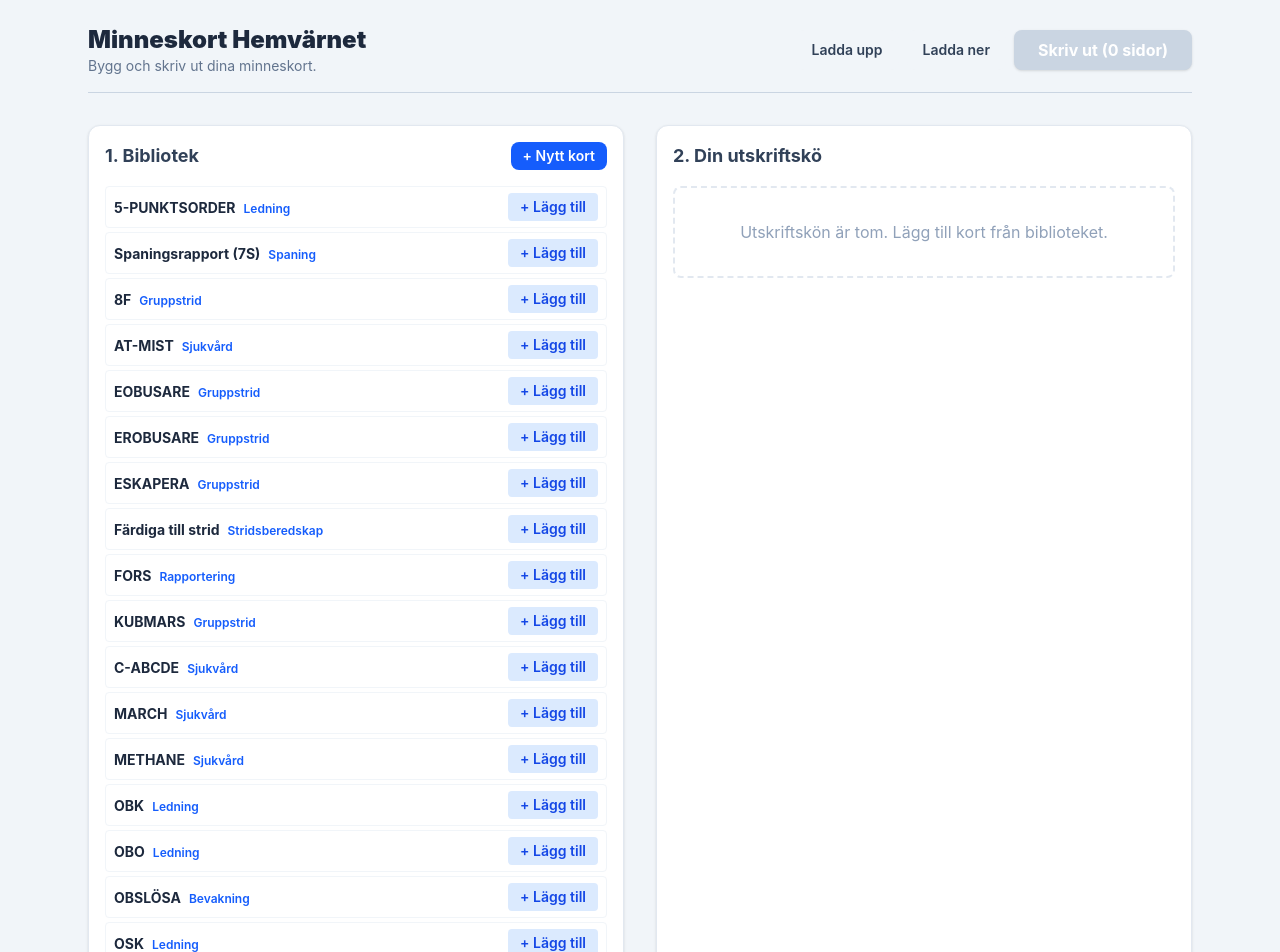
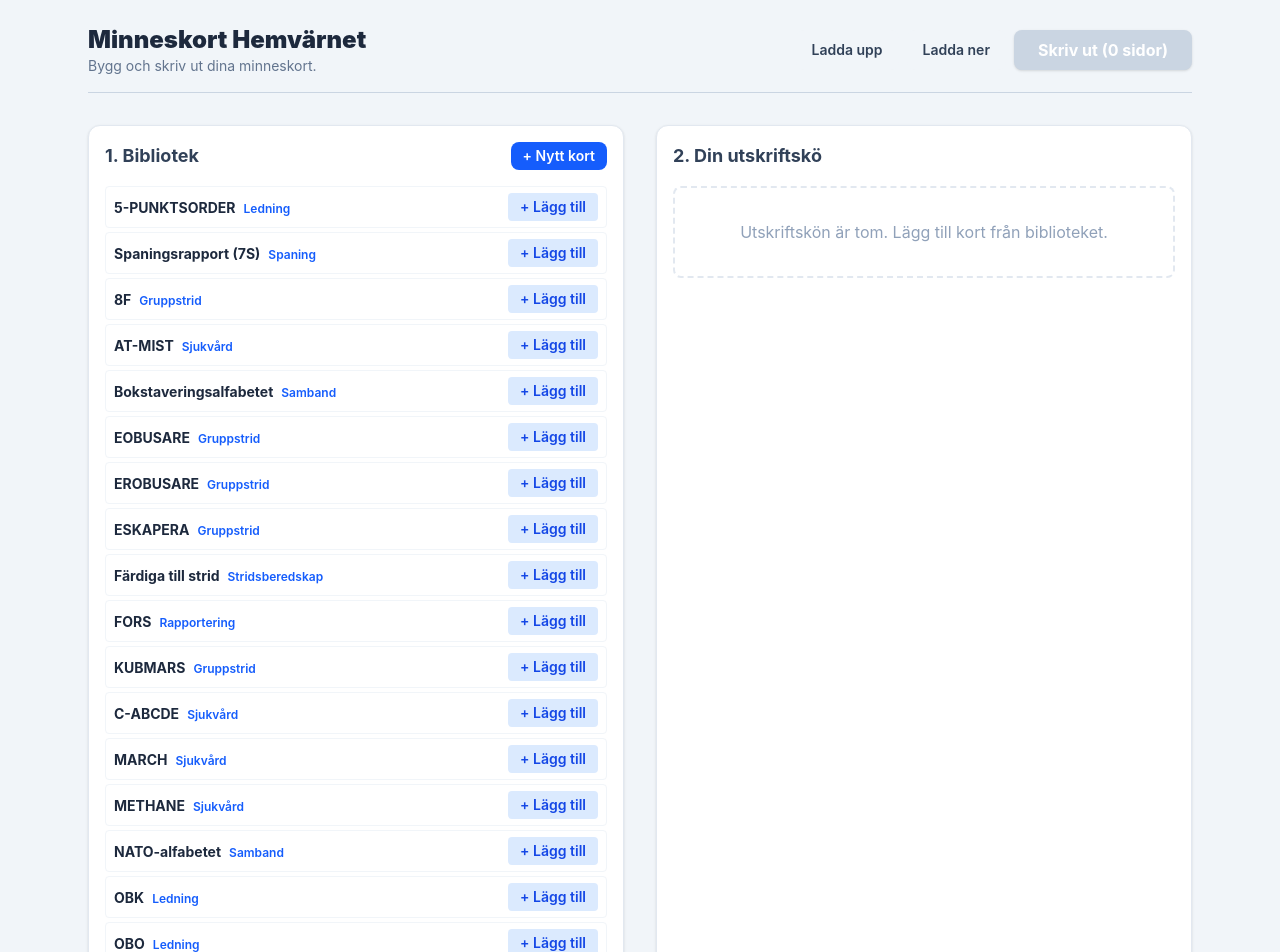
Before and after one commit to NicklasAndersson/minneskort, a React (Vite) app: page / in a window 1280 px wide. Shown: the top 952 px of the page. Built offline with nearby package versions, Linux system fonts and the light colour scheme.

Commit message:
Lägg till kort för svenska bokstaveringsalfabetet och NATO-alfabetet

```diff
--- /dev/null
+++ b/src/cards/bokstaveringsalfabetet.js
@@ -0,0 +1,14 @@
+export default {
+  id: "bokstaveringsalfabetet-svenska",
+  category: "Samband",
+  layout: "foldable",
+  title: "Bokstaveringsalfabetet",
+  subtitle: "Svenska",
+  content: {
+    type: "freetext",
+    text: "**A** Adam \u00b7 **B** Bertil\n**C** Cesar \u00b7 **D** David\n**E** Erik \u00b7 **F** Filip\n**G** Gustav \u00b7 **H** Helge\n**I** Ivar \u00b7 **J** Johan\n**K** Kalle \u00b7 **L** Ludvig\n**M** Martin \u00b7 **N** Niklas\n**O** Olof \u00b7 **P** Petter\n**Q** Quintus \u00b7 **R** Rudolf\n**S** Sigurd \u00b7 **T** Tore\n**U** Urban \u00b7 **V** Viktor\n**W** Wilhelm \u00b7 **X** Xerxes\n**Y** Yngve \u00b7 **Z** Z\u00e4ta\n**\u00c5** \u00c5ke \u00b7 **\u00c4** \u00c4rlig \u00b7 **\u00d6** \u00d6sten",
+    sources: [
+      { title: "Bokstavering – Wikipedia (sv)", url: "https://sv.wikipedia.org/wiki/Bokstavering" },
+    ],
+  },
+};
--- a/src/cards/index.js
+++ b/src/cards/index.js
@@ -2,6 +2,7 @@ import femPunktsorder from "./5-punktsordern.js";
 import sjuS from "./7s.js";
 import attaF from "./8f.js";
 import atmist from "./atmist.js";
+import bokstaveringsalfabetet from "./bokstaveringsalfabetet.js";
 import eobusare from "./eobusare.js";
 import erobusare from "./erobusare.js";
 import eskapera from "./eskapera.js";
@@ -11,6 +12,7 @@ import kubmars from "./kubmars.js";
 import lCabcde from "./c-abcde.js";
 import march from "./march.js";
 import methane from "./methane.js";
+import natoAlfabetet from "./nato-alfabetet.js";
 import obk from "./obk.js";
 import obo from "./obo.js";
 import obslosa from "./obslosa.js";
@@ -26,6 +28,7 @@ const initialCards = [
   sjuS,
   attaF,
   atmist,
+  bokstaveringsalfabetet,
   eobusare,
   erobusare,
   eskapera,
@@ -35,6 +38,7 @@ const initialCards = [
   lCabcde,
   march,
   methane,
+  natoAlfabetet,
   obk,
   obo,
   obslosa,
--- /dev/null
+++ b/src/cards/nato-alfabetet.js
@@ -0,0 +1,14 @@
+export default {
+  id: "nato-alfabetet",
+  category: "Samband",
+  layout: "foldable",
+  title: "NATO-alfabetet",
+  subtitle: "ICAO/NATO",
+  content: {
+    type: "freetext",
+    text: "**A** Alfa \u00b7 **B** Bravo\n**C** Charlie \u00b7 **D** Delta\n**E** Echo \u00b7 **F** Foxtrot\n**G** Golf \u00b7 **H** Hotel\n**I** India \u00b7 **J** Juliett\n**K** Kilo \u00b7 **L** Lima\n**M** Mike \u00b7 **N** November\n**O** Oscar \u00b7 **P** Papa\n**Q** Quebec \u00b7 **R** Romeo\n**S** Sierra \u00b7 **T** Tango\n**U** Uniform \u00b7 **V** Victor\n**W** Whiskey \u00b7 **X** X-ray\n**Y** Yankee \u00b7 **Z** Zulu",
+    sources: [
+      { title: "NATO phonetic alphabet – Wikipedia (en)", url: "https://en.wikipedia.org/wiki/NATO_phonetic_alphabet" },
+    ],
+  },
+};
```
